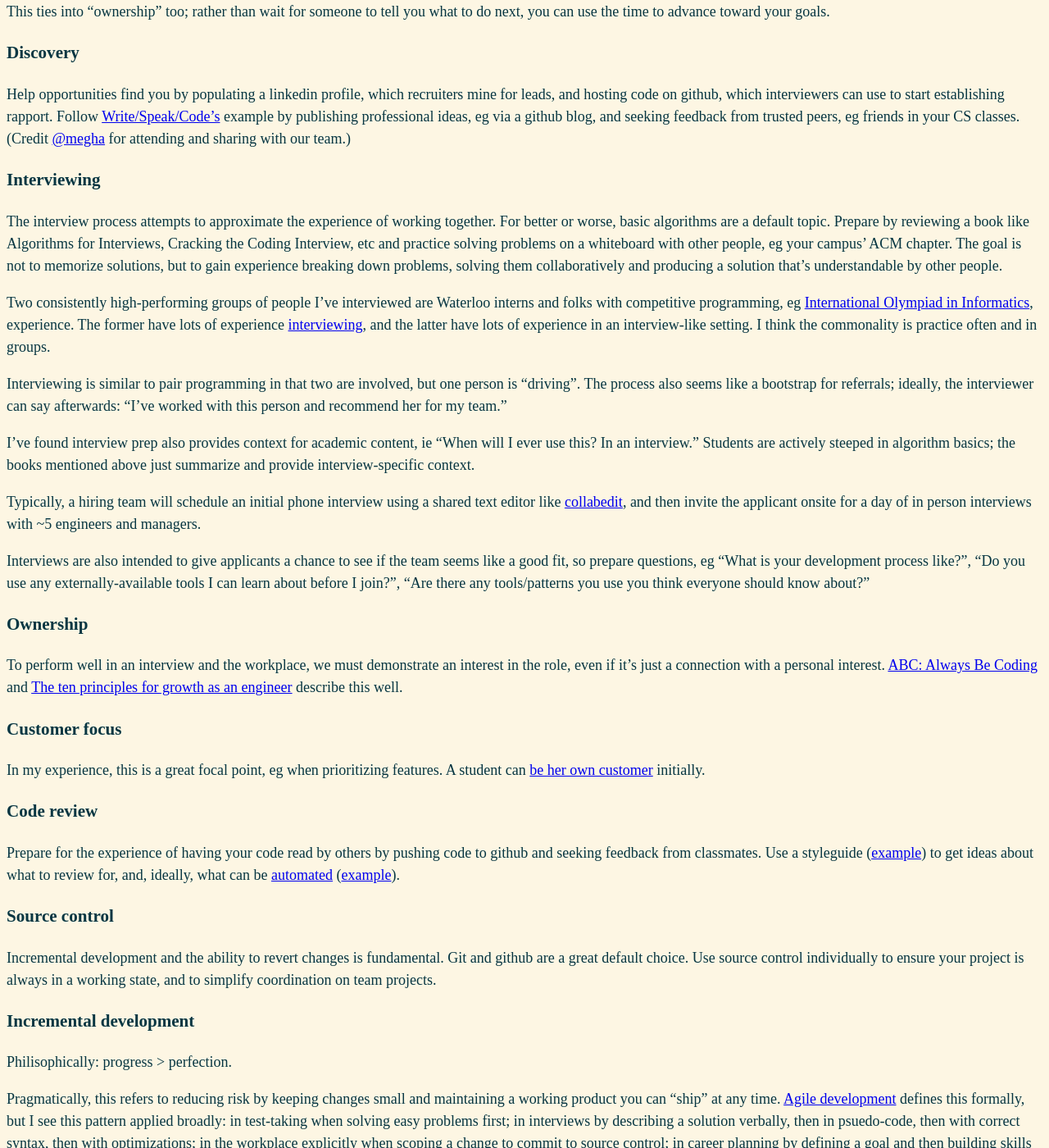
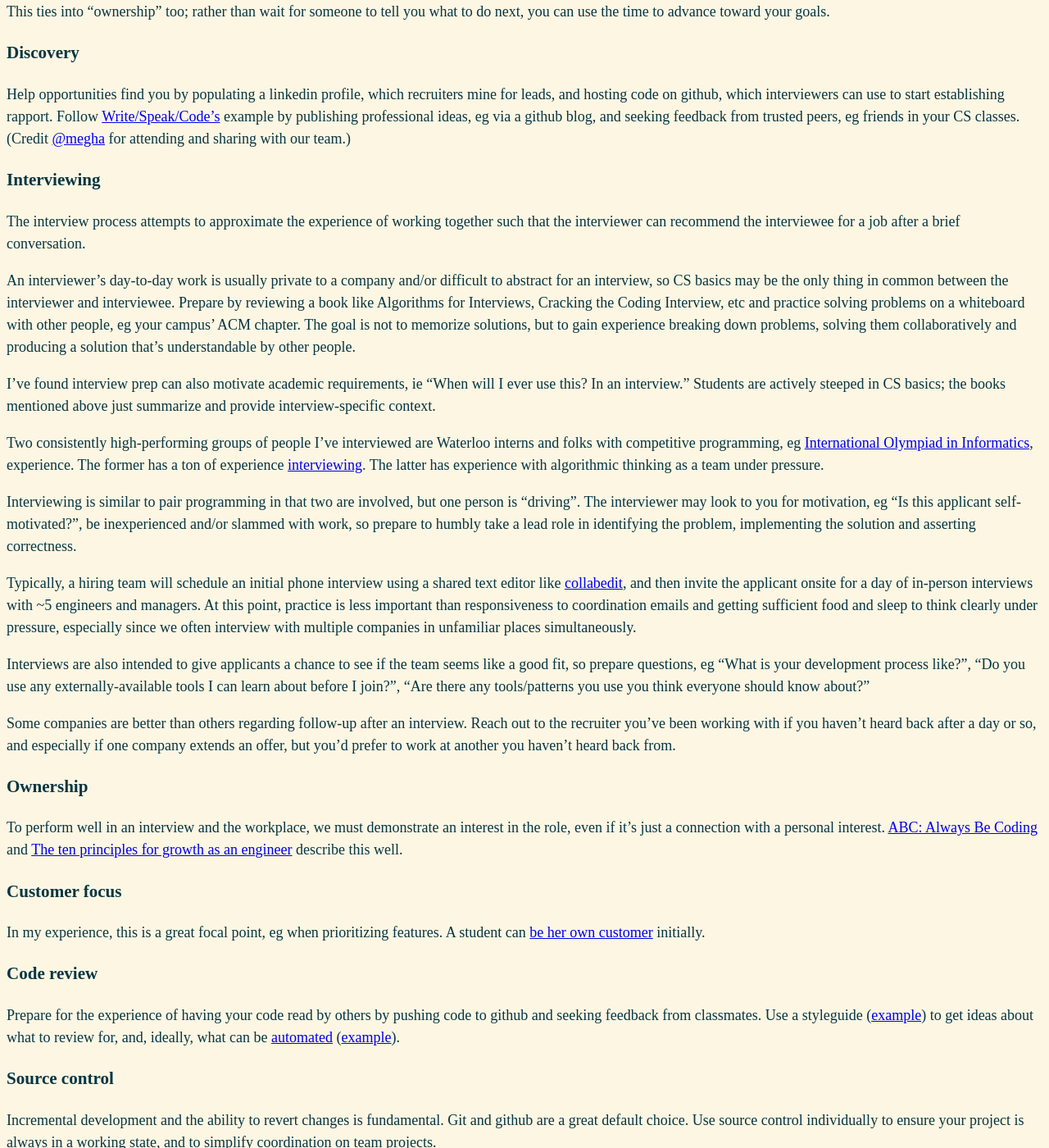
Before and after one commit to erikeldridge/erikeldridge.github.com, a Jekyll site: the page built from _posts/2013-03-21-academic-advisory.md, in a window 1280 px wide and 1400 px high, scrolled down 1320 px. Shown: the whole window at 82% size. Built offline with Jekyll 4.4.1, drawn with Linux system fonts in a browser that asks for light colours.

Commit message:
Tighten interview intro

```diff
--- a/_posts/2013-03-21-academic-advisory.md
+++ b/_posts/2013-03-21-academic-advisory.md
@@ -49,17 +49,21 @@ Help opportunities find you by populating a linkedin profile, which recruiters m
 
 ### Interviewing
 
-The interview process attempts to approximate the experience of working together. For better or worse, basic algorithms are a default topic. Prepare by reviewing a book like Algorithms for Interviews, Cracking the Coding Interview, etc and practice solving problems on a whiteboard with other people, eg your campus' ACM chapter. The goal is not to memorize solutions, but to gain experience breaking down problems, solving them collaboratively and producing a solution that's understandable by other people.
+The interview process attempts to approximate the experience of working together such that the interviewer can recommend the interviewee for a job after a brief conversation.
 
-Two consistently high-performing groups of people I've interviewed are Waterloo interns and folks with competitive programming, eg [International Olympiad in Informatics](https://en.wikipedia.org/wiki/International_Olympiad_in_Informatics), experience. The former have lots of experience [interviewing](https://uwaterloo.ca/co-operative-education/get-hired/interview-process/interview-process-and-procedures), and the latter have lots of experience in an interview-like setting. I think the commonality is practice often and in groups.
+An interviewer's day-to-day work is usually private to a company and/or difficult to abstract for an interview, so CS basics may be the only thing in common between the interviewer and interviewee. Prepare by reviewing a book like Algorithms for Interviews, Cracking the Coding Interview, etc and practice solving problems on a whiteboard with other people, eg your campus' ACM chapter. The goal is not to memorize solutions, but to gain experience breaking down problems, solving them collaboratively and producing a solution that's understandable by other people.
 
-Interviewing is similar to pair programming in that two are involved, but one person is "driving". The process also seems like a bootstrap for referrals; ideally, the interviewer can say afterwards: "I've worked with this person and recommend her for my team."
+I've found interview prep can also motivate academic requirements, ie "When will I ever use this? In an interview." Students are actively steeped in CS basics; the books mentioned above just summarize and provide interview-specific context.
 
-I've found interview prep also provides context for academic content, ie "When will I ever use this? In an interview." Students are actively steeped in algorithm basics; the books mentioned above just summarize and provide interview-specific context.
+Two consistently high-performing groups of people I've interviewed are Waterloo interns and folks with competitive programming, eg [International Olympiad in Informatics](https://en.wikipedia.org/wiki/International_Olympiad_in_Informatics), experience. The former has a ton of experience [interviewing](https://uwaterloo.ca/co-operative-education/get-hired/interview-process/interview-process-and-procedures). The latter has experience with algorithmic thinking as a team under pressure.
 
-Typically, a hiring team will schedule an initial phone interview using a shared text editor like [collabedit](http://collabedit.com/), and then invite the applicant onsite for a day of in person interviews with ~5 engineers and managers.
+Interviewing is similar to pair programming in that two are involved, but one person is "driving". The interviewer may look to you for motivation, eg "Is this applicant self-motivated?", be inexperienced and/or slammed with work, so prepare to humbly take a lead role in identifying the problem, implementing the solution and asserting correctness.
+
+Typically, a hiring team will schedule an initial phone interview using a shared text editor like [collabedit](http://collabedit.com/), and then invite the applicant onsite for a day of in-person interviews with ~5 engineers and managers. At this point, practice is less important than responsiveness to coordination emails and getting sufficient food and sleep to think clearly under pressure, especially since we often interview with multiple companies in unfamiliar places simultaneously.
 
 Interviews are also intended to give applicants a chance to see if the team seems like a good fit, so prepare questions, eg "What is your development process like?", "Do you use any externally-available tools I can learn about before I join?", "Are there any tools/patterns you use you think everyone should know about?"
+
+Some companies are better than others regarding follow-up after an interview. Reach out to the recruiter you've been working with if you haven't heard back after a day or so, and especially if one company extends an offer, but you'd prefer to work at another you haven't heard back from.
 
 ### Ownership
 
```
